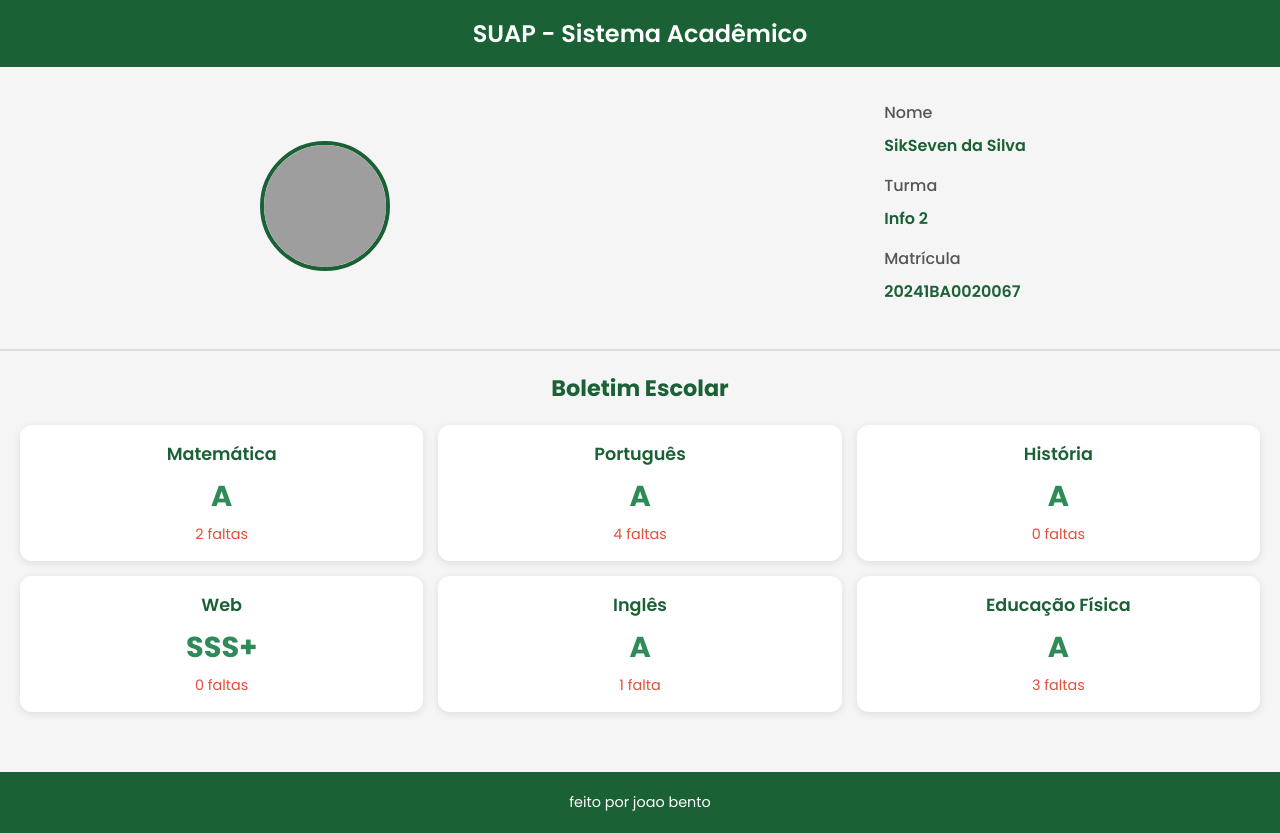
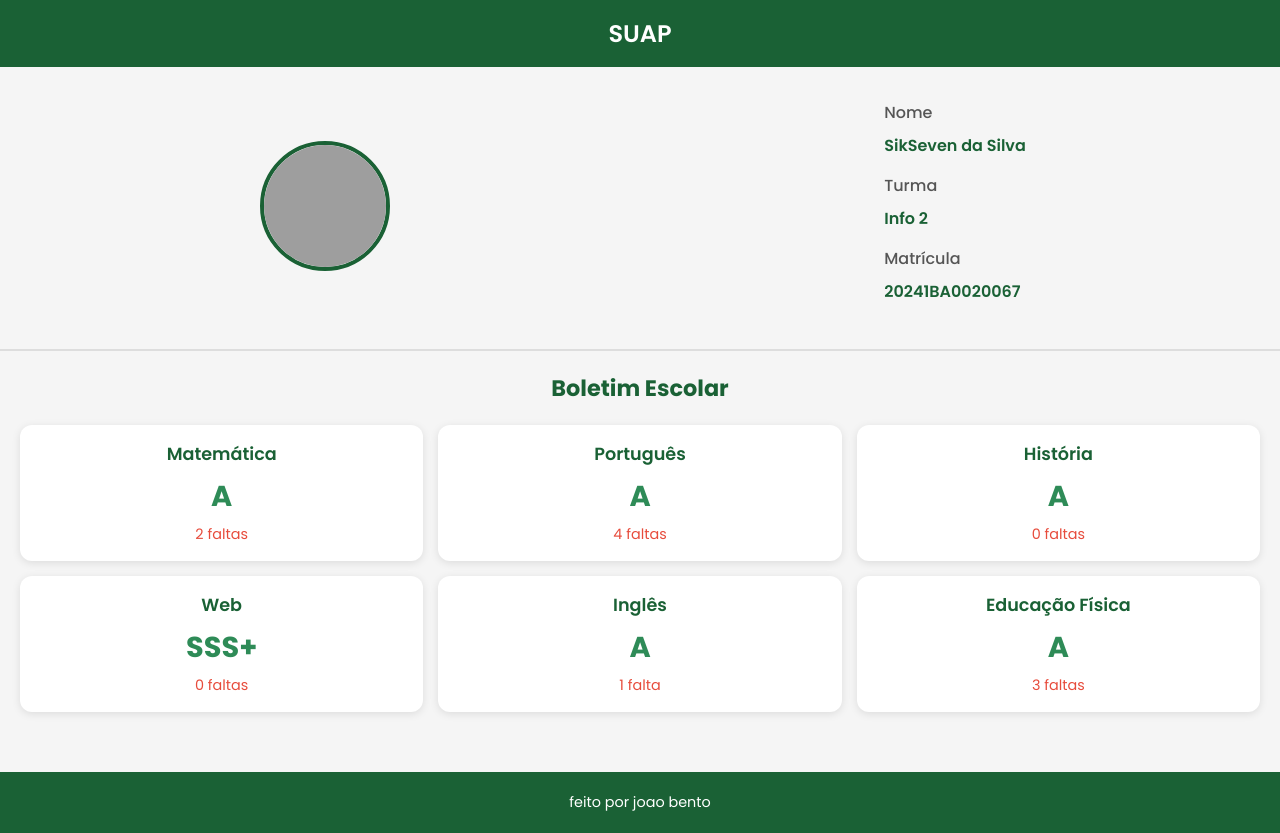
Before and after one commit to Jvbmc/suape, a plain HTML site: page index.html in a window 1280 px wide. Drawn offline with Linux system fonts and the light colour scheme; grey boxes are pictures that could not be loaded.

Commit message:
Atualizar o index.html

```diff
--- a/index.html
+++ b/index.html
@@ -10,11 +10,11 @@
       rel="stylesheet"
     />
     <link rel="stylesheet" href="css/styles.css" />
-    <title>SUAP - Boletim</title>
+    <title>SUAP</title>
   </head>
   <body>
     <header>
-      <h1>SUAP - Sistema Acadêmico</h1>
+      <h1>SUAP</h1>
     </header>
 
     <div class="main">
```
